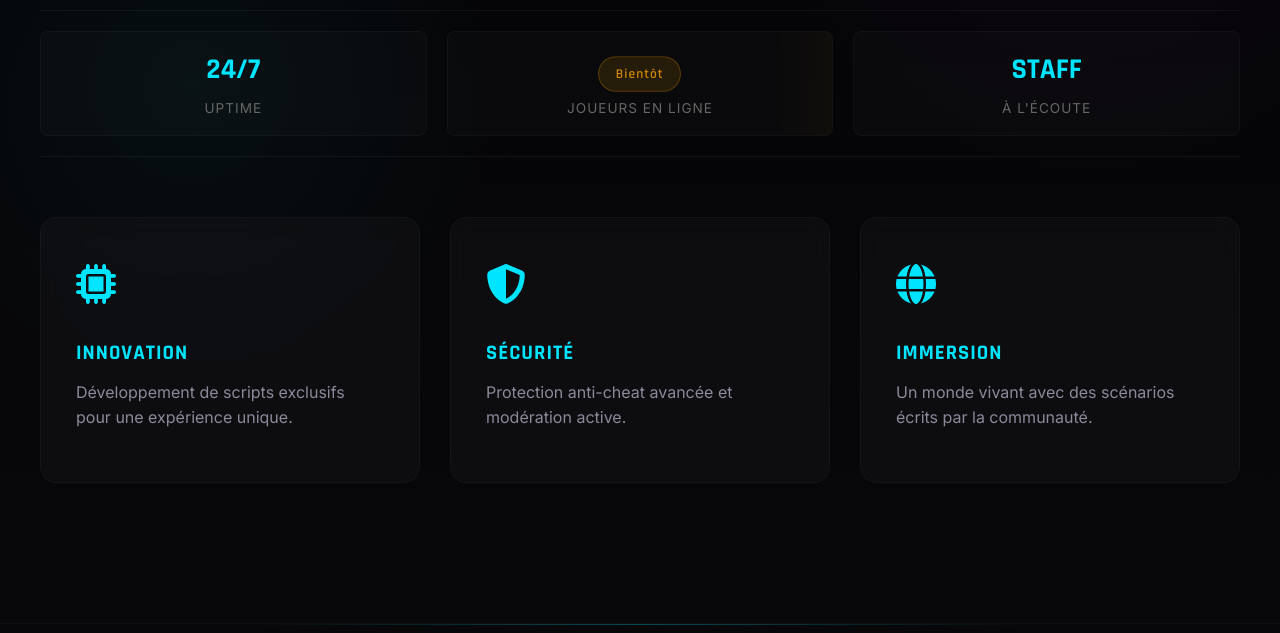
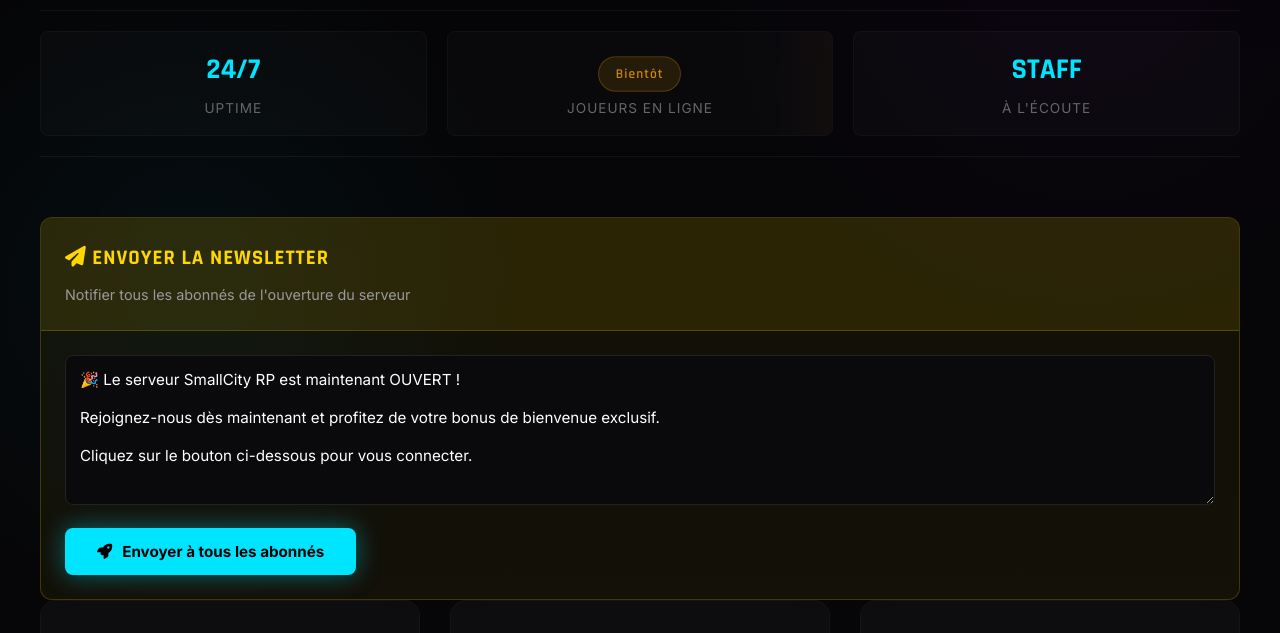
Before and after one commit to ZIKOpl/SMALLCITY-RP, a website: page public/index.html in a window 1280 px wide. Shown: the part 536-1169 px from the top of the page. Drawn offline with Linux system fonts and the light colour scheme; no server answers.

```diff
--- a/public/index.html
+++ b/public/index.html
@@ -77,6 +77,30 @@
     <div class="stat-item">
         <div class="stat-value">STAFF</div>
         <div class="stat-label">À L'ÉCOUTE</div>
+    </div>
+</div>
+
+<!-- Après les stats utilisateurs -->
+<div class="newsletter-send-section" style="margin-top: 40px;">
+    <div class="newsletter-send-card">
+        <div class="newsletter-send-header">
+            <h3><i class="fa-solid fa-paper-plane"></i> Envoyer la Newsletter</h3>
+            <p>Notifier tous les abonnés de l'ouverture du serveur</p>
+        </div>
+        <div class="newsletter-send-body">
+            <textarea
+                id="newsletterMessage"
+                placeholder="Message à envoyer à tous les abonnés..."
+                rows="5"
+            >🎉 Le serveur SmallCity RP est maintenant OUVERT !
+
+Rejoignez-nous dès maintenant et profitez de votre bonus de bienvenue exclusif.
+
+Cliquez sur le bouton ci-dessous pour vous connecter.</textarea>
+            <button class="btn btn-glow" onclick="sendNewsletterToAll()">
+                <i class="fa-solid fa-rocket"></i> Envoyer à tous les abonnés
+            </button>
+        </div>
     </div>
 </div>
 
```
